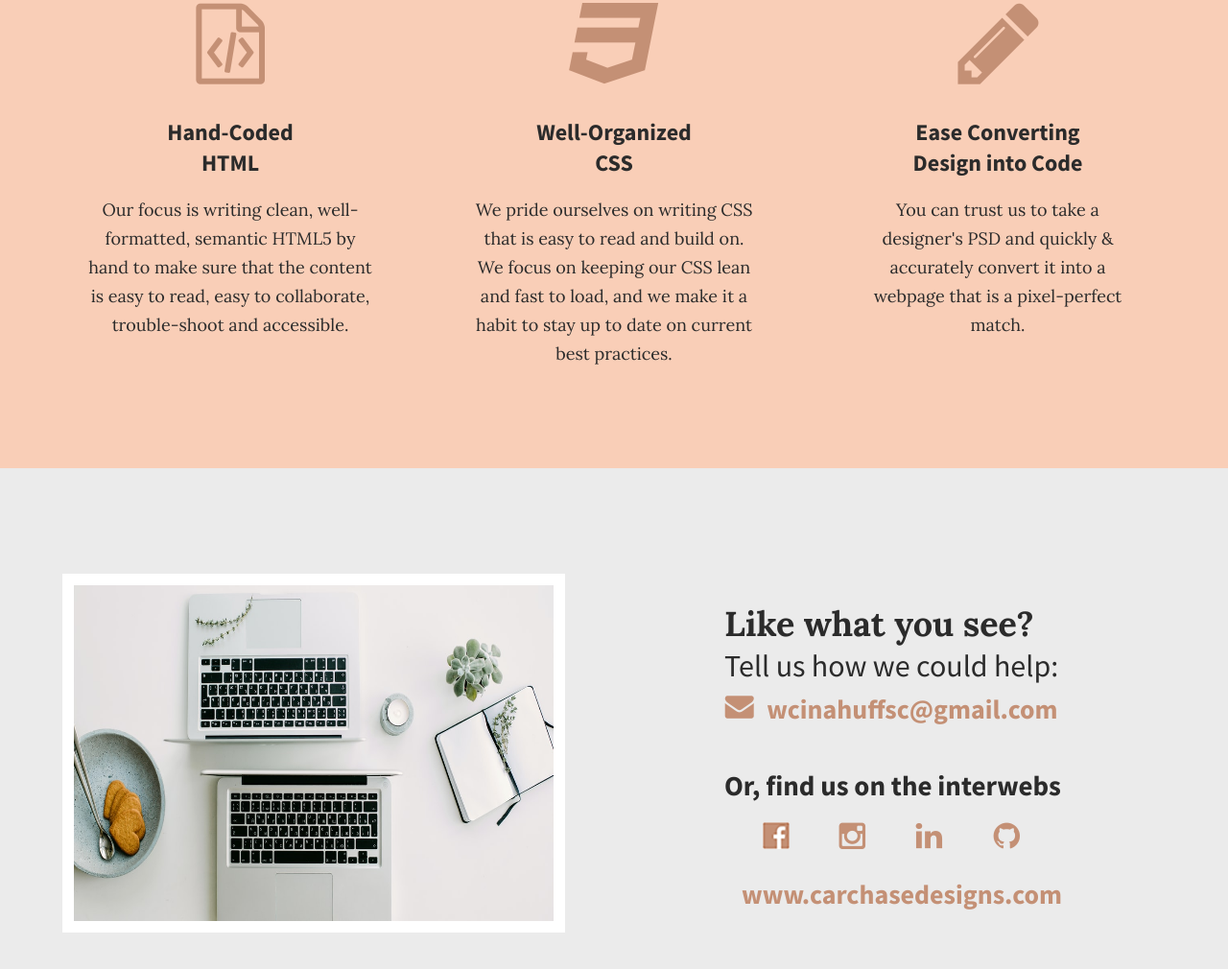
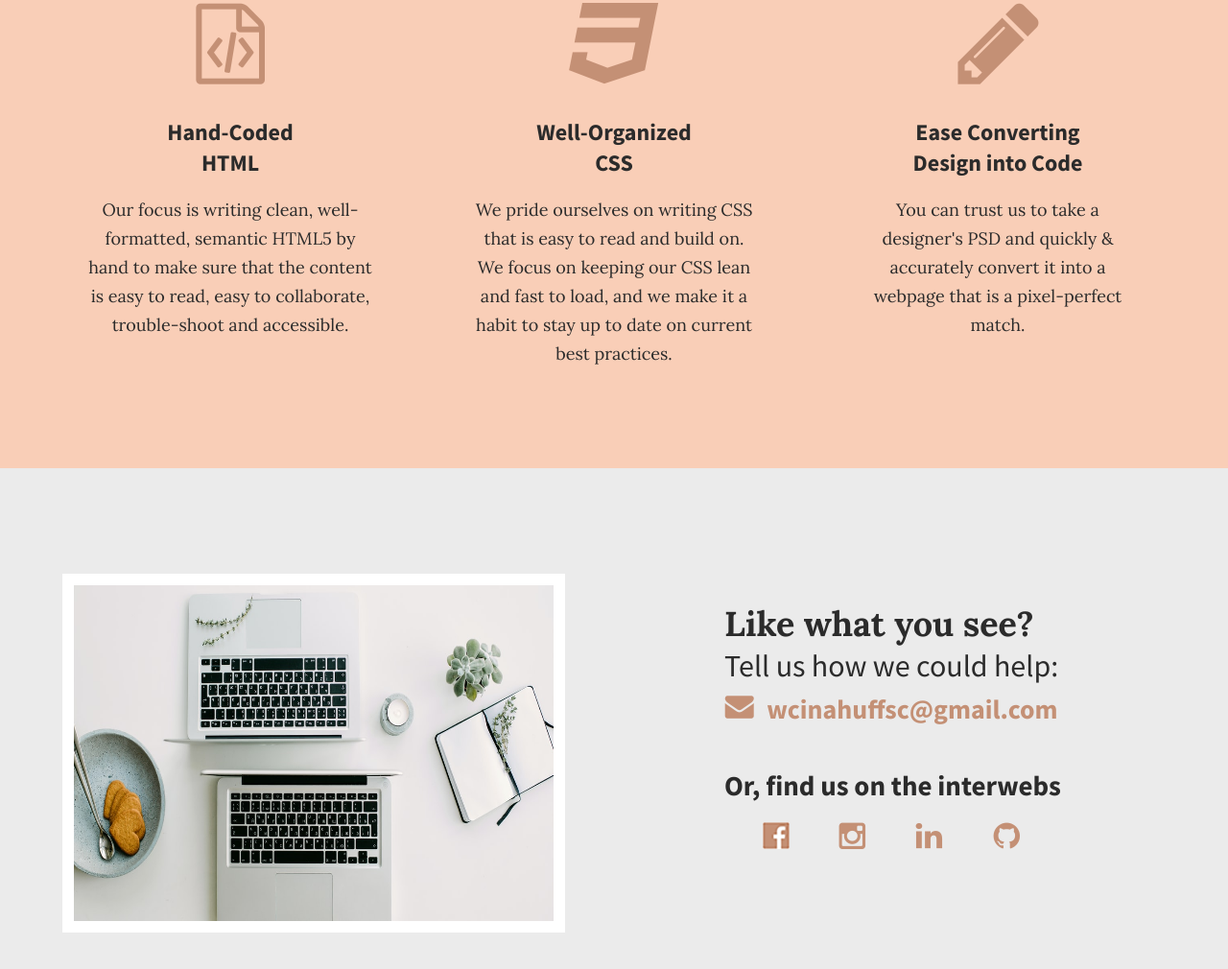
Before and after one commit to wcinahuff/CarChase-Homepage, a plain HTML site: page index.html in a window 1280 px wide. Shown: the part 1512-2522 px from the top of the page at 96% size. Drawn offline with Linux system fonts and the light colour scheme.

Commit message:
Removed link to carchasedesigns.com

```diff
--- a/index.html
+++ b/index.html
@@ -80,8 +80,6 @@
                 <li><a href="https://www.linkedin.com/login" target="_blank"><img src="img/linkedin.png" alt="Linkedin icon"/></a></li>
                 <li><a href="https://github.com/wcinahuff" target="_blank"><img src="img/github.png" alt="GitHub icon"/></a></li>
               </ul>
-              <!-- Change link below for Portfolio page -->
-              <h4> <a href="file:///C:/Users/Que-so/Desktop/Sites/personal-site/index.html" target="_blank">www.carchasedesigns.com</a></h4>
             </div>
           </div>
         </footer>
```
